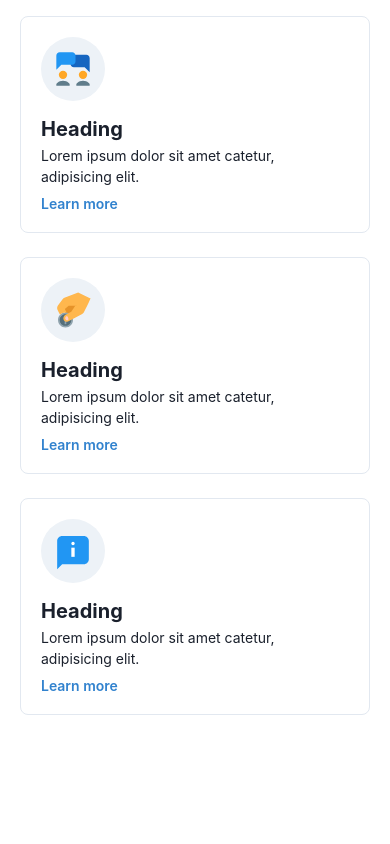
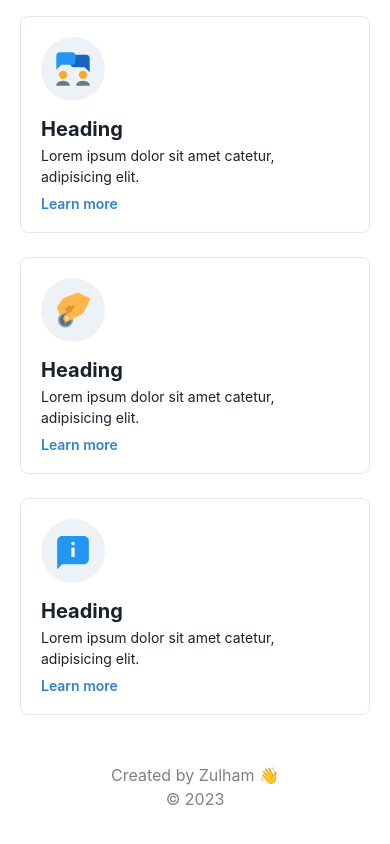
Before and after one commit to Z4nR/WhatColors, a React (Vite) app in the folder client/: page / in a window 390 px wide. Shown: the part 2564-3408 px from the top of the page. Built offline with nearby package versions, Linux system fonts and the light colour scheme.

Commit message:
set up utils

```diff
--- a/client/src/App.jsx
+++ b/client/src/App.jsx
@@ -2,6 +2,7 @@ import {
   Box,
   Container,
   SkipNavContent,
+  Text,
   useMediaQuery,
 } from "@chakra-ui/react";
 import { Route, Routes } from "react-router-dom";
@@ -33,6 +34,13 @@ export default function App() {
             <Route path="/about" element={<AboutPage />} />
             <Route path="/article" element={<ArticlePage />} />
           </Routes>
+          {isMobile ? (
+            <Text pb={4} textAlign={"center"} color={"gray"}>
+              Created by Zulham 👋 <br /> &copy; 2023
+            </Text>
+          ) : (
+            ""
+          )}
         </Container>
       </Box>
       {isMobile ? <MobileNav /> : <Footer />}
--- a/client/src/pages/LandingPage.jsx
+++ b/client/src/pages/LandingPage.jsx
@@ -328,7 +328,7 @@ export default function LandingPage() {
           </Box>
         </Stack>
       </Box>
-      <Box pb={16}>
+      <Box pb={12}>
         <Stack spacing={4} as={Container} maxW={"3xl"} textAlign={"center"}>
           <Heading fontSize={{ base: "2xl", sm: "4xl" }} fontWeight={"bold"}>
             Apa itu WhatColors?
```
Also changed, not shown: client/src/utils/call-api.js (added), client/src/utils/customHooks.js (added), client/src/utils/methods/method-loader.js (added), client/src/utils/methods/method-type.js (added).
